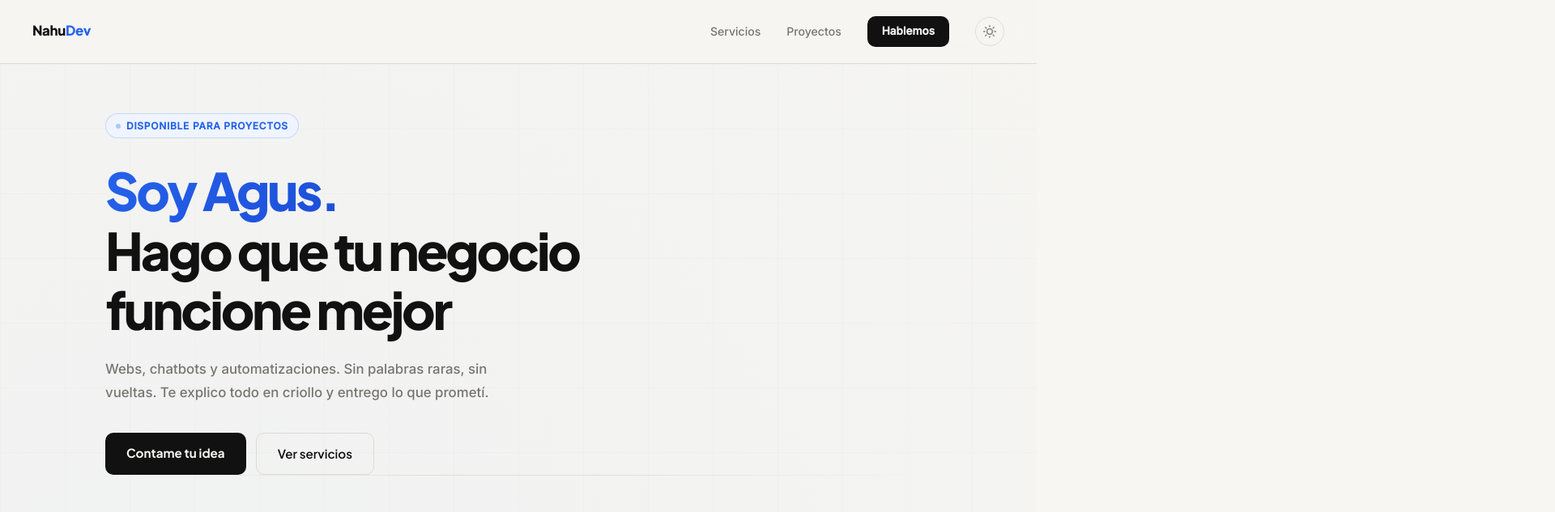
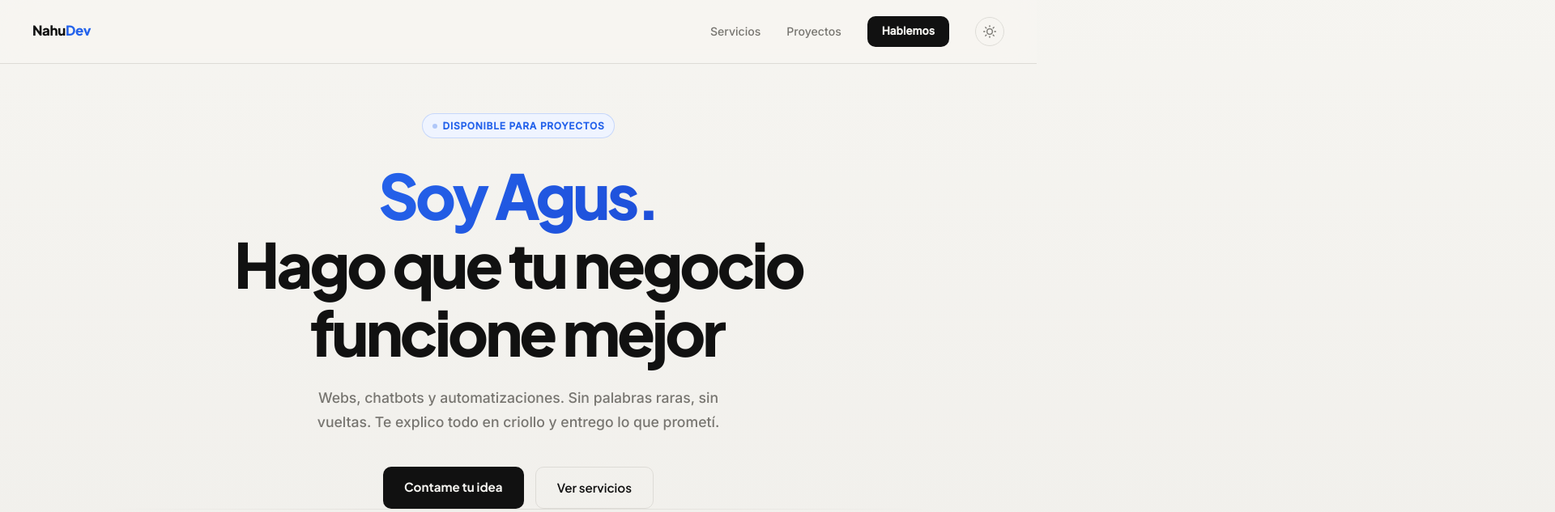
Before and after one commit to Agus3312/Portfolio-NahuDev, a website: page index.html in a window 1280 px wide. Shown: the top 633 px of the page at 81% size, 1920 px wide, since content can reach past the window. Drawn offline with Linux system fonts and the light colour scheme.

Commit message:
style: center hero content and make it full viewport height

```diff
--- a/index.css
+++ b/index.css
@@ -157,19 +157,30 @@ nav {
   display: flex;
   flex-direction: column;
   justify-content: center;
-  align-items: flex-start;
-  text-align: left;
+  align-items: center;
+  text-align: center;
   position: relative;
   z-index: 1;
 }
 
+/* Subtle gradient background behind hero */
+.hero::before {
+  content: '';
+  position: absolute;
+  inset: -200px -100vw 0 -100vw;
+  background: var(--hero-gradient);
+  z-index: -1;
+  pointer-events: none;
+}
+
 .hero-left {
-  max-width: 720px;
+  max-width: 800px;
   width: 100%;
+  display: flex;
+  flex-direction: column;
+  align-items: center;
   animation: heroFadeUp 0.8s cubic-bezier(0.16, 1, 0.3, 1) both;
 }
-
-.hero-left {}
 
 .hero-tag {
   display: inline-flex; align-items: center; gap: 7px;
@@ -194,11 +205,11 @@ nav {
 
 h1 {
   font-family: 'Plus Jakarta Sans', sans-serif;
-  font-size: clamp(2.6rem, 5vw, 4rem);
+  font-size: clamp(2.8rem, 6vw, 4.8rem);
   font-weight: 800;
-  line-height: 1.15;
+  line-height: 1.1;
   letter-spacing: -0.05em;
-  margin-bottom: 22px;
+  margin-bottom: 24px;
 }
 
 /* Gradient text on the first line via span wrapper */
@@ -229,14 +240,19 @@ h1 .gradient-text {
 
 .hero-sub {
   color: var(--muted);
-  font-size: 1.05rem;
+  font-size: 1.1rem;
   font-weight: 500;
-  max-width: 480px;
-  margin-bottom: 36px;
+  max-width: 560px;
+  margin-bottom: 40px;
   line-height: 1.7;
 }
 
-.hero-actions { display: flex; gap: 12px; flex-wrap: wrap; }
+.hero-actions {
+  display: flex;
+  gap: 14px;
+  flex-wrap: wrap;
+  justify-content: center;
+}
 
 /* ── BUTTONS ── */
 .btn-primary {
```
